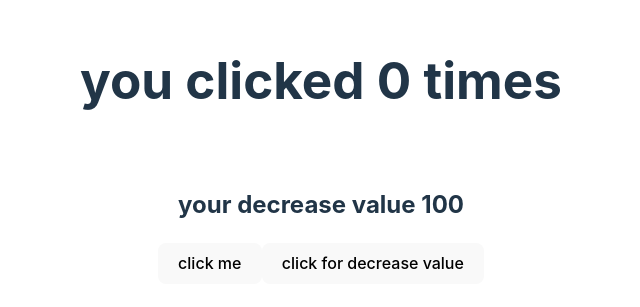
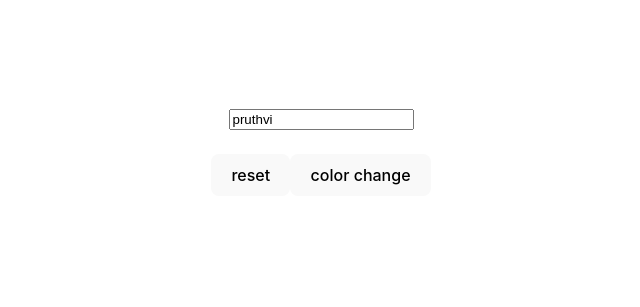
Before and after one commit to pruthvisinhvaghela/react-all-hooks, a React (Vite) app: page / in a window 1280 px wide. Shown: the part 249-556 px from the top of the page, without its empty margins (319-959 px from the left). Built offline with nearby package versions, Linux system fonts and the light colour scheme.

Commit message:
code for useRef

```diff
--- a/src/App.jsx
+++ b/src/App.jsx
@@ -1,5 +1,7 @@
 import "./App.css";
-import UseEffectDemo from "./components/useEffect/UseEffectDemo";
+
+import UseRefDemo from "./components/useRef/UseRefDemo";
+
 // import PropsDemo from "./components/PropsDemo";
 // import Test from "./components/Test";
 // import UseStateObj from "./components/useState/UseStateObj";
@@ -7,7 +9,7 @@ import UseEffectDemo from "./components/useEffect/UseEffectDemo";
 function App() {
   return (
     <>
-      <UseEffectDemo />
+      <UseRefDemo />
       {/* <PropsDemo data={arr} /> */}
       {/* <Test /> */}
       {/* <UseState /> */}
--- /dev/null
+++ b/src/components/useRef/UseRefDemo.jsx
@@ -0,0 +1,36 @@
+import { useRef, useState } from "react";
+
+const UseRefDemo = () => {
+  const useRefDemo = useRef("");
+  //   console.log(useRefDemo);
+
+  const [name, setName] = useState("pruthvi");
+  console.log(name);
+  function Reset() {
+    setName("");
+    useRefDemo.current.focus();
+  }
+
+  function handleChange() {
+    useRefDemo.current.style.color = "red";
+  }
+  return (
+    <div>
+      <input
+        ref={useRefDemo}
+        type="text"
+        value={name}
+        onChange={(e) => {
+          setName(e.target.value);
+        }}
+      />
+
+      <br />
+      <br />
+      <button onClick={Reset}>reset</button>
+      <button onClick={handleChange}>color change</button>
+    </div>
+  );
+};
+
+export default UseRefDemo;
```
Also changed, not shown: src/components/Props/PropsDemo.jsx (renamed from src/components/PropsDemo.jsx).
